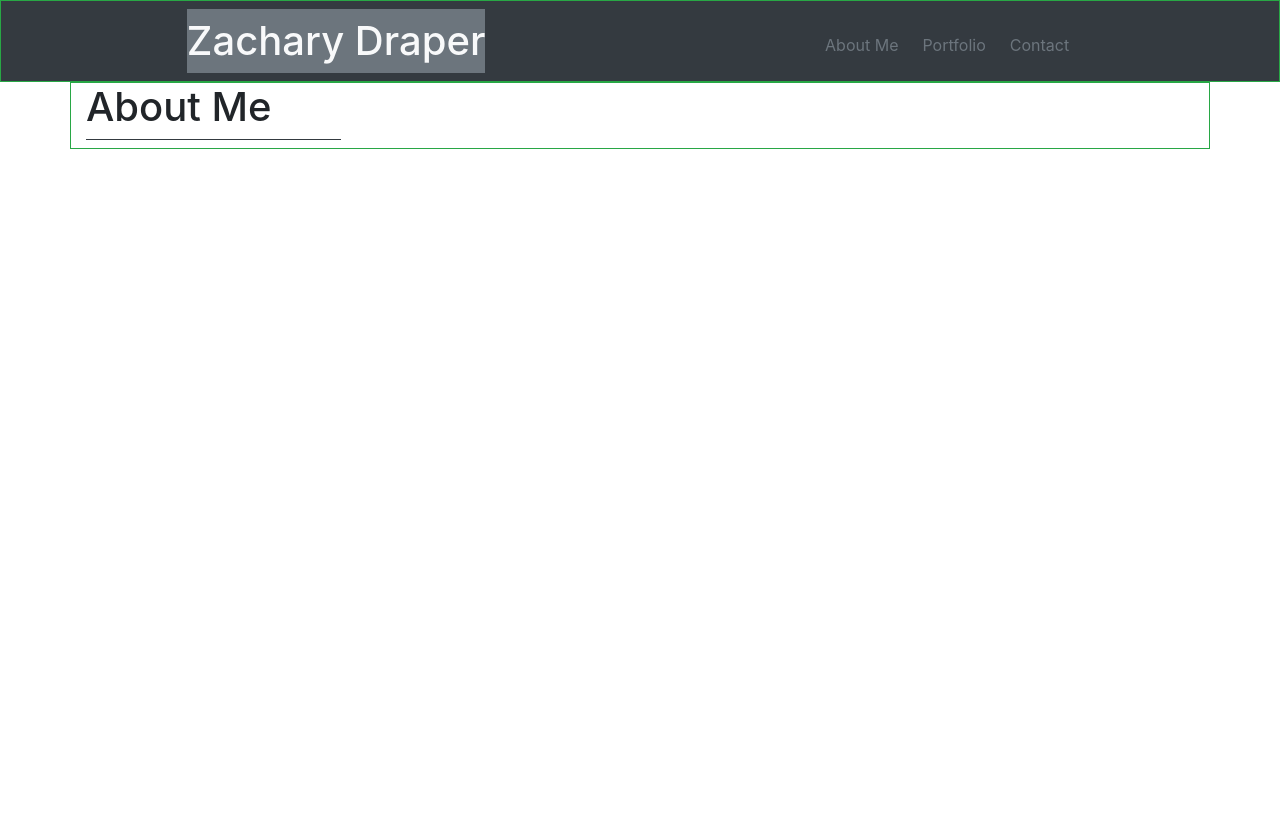
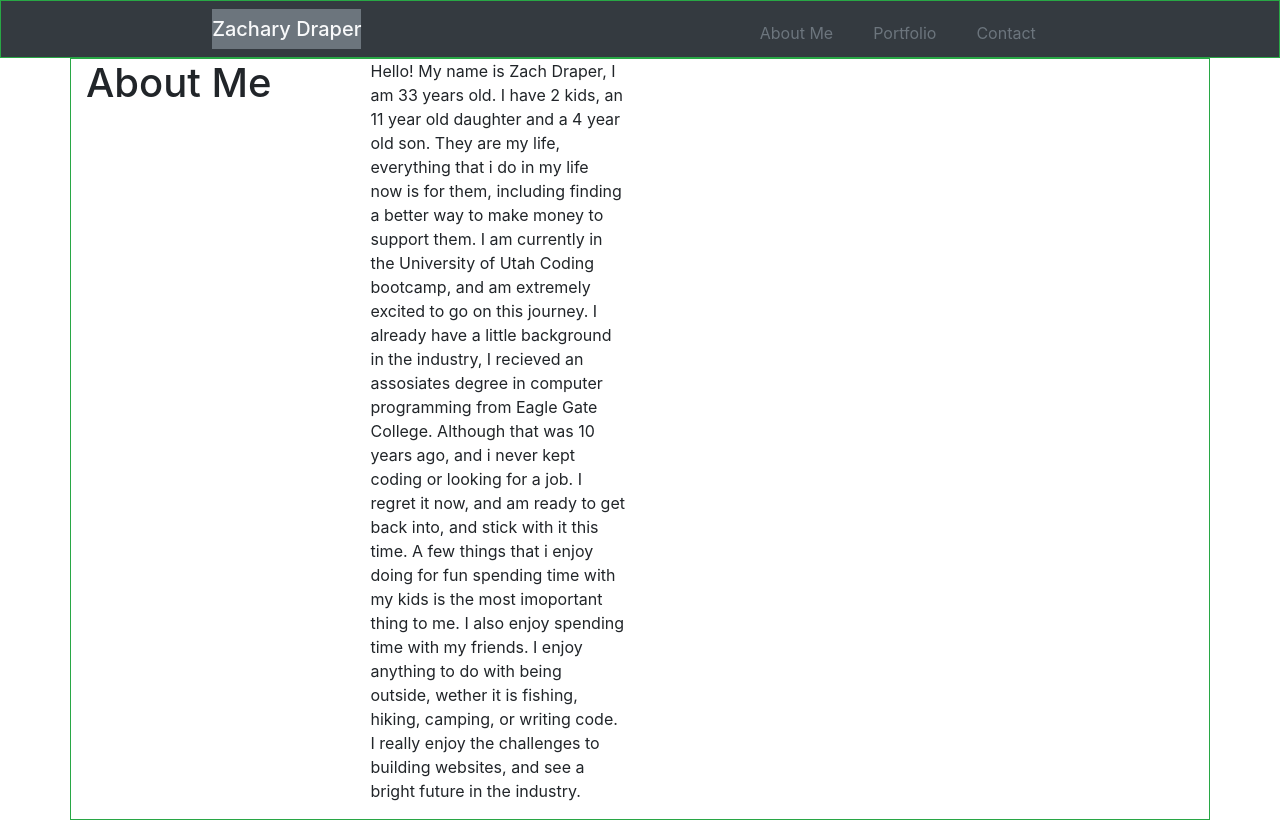
Before and after one commit to Ic3man85/Bootstrap-Portfolio, a plain HTML site: page index.html in a window 1280 px wide. Drawn offline with nearby package versions, Linux system fonts and the light colour scheme.

Commit message:
working on about me

```diff
--- a/index.html
+++ b/index.html
@@ -1,26 +1,45 @@
 <!DOCTYPE html>
 <html lang="en">
+
 <head>
     <meta charset="UTF-8">
     <meta name="viewport" content="width=device-width, initial-scale=1.0">
     <meta http-equiv="X-UA-Compatible" content="ie=edge">
     <title>Zachary Draper</title>
-    <link rel="stylesheet" href="https://stackpath.bootstrapcdn.com/bootstrap/4.3.1/css/bootstrap.min.css" integrity="sha384-ggOyR0iXCbMQv3Xipma34MD+dH/1fQ784/j6cY/iJTQUOhcWr7x9JvoRxT2MZw1T" crossorigin="anonymous">
+    <link rel="stylesheet" href="https://stackpath.bootstrapcdn.com/bootstrap/4.3.1/css/bootstrap.min.css"
+        integrity="sha384-ggOyR0iXCbMQv3Xipma34MD+dH/1fQ784/j6cY/iJTQUOhcWr7x9JvoRxT2MZw1T" crossorigin="anonymous">
 </head>
+
 <body>
 
     <nav class="navbar navbar-expand-sm nav-dark bg-dark border border-success mx-auto pb-0">
-        <h1 class="navbar-text text-light bg-secondary text-center mx-auto">Zachary Draper</h1>
-        <ul class="navbar-nav nav flex-row mx-auto">
-            <li class="nav-item mr-4"><a href="index.html" class= "text-secondary">About Me</a></li>
-            <li class="nav-item mr-4"><a href="portfolio.html" class= "text-secondary">Portfolio</a></li>
-            <li class="nav-item mr-4"><a href="contact.html" class= "text-secondary">Contact</a></li>
+        <h1 class="navbar-brand text-light bg-secondary text-center mx-auto">Zachary Draper</h1>
+        <ul class="navbar-nav flex-row mx-auto">
+            <li class="nav-item mr-4"><a href="index.html" class="nav-link text-secondary">About Me</a></li>
+            <li class="nav-item mr-4"><a href="portfolio.html" class="nav-link text-secondary">Portfolio</a></li>
+            <li class="nav-item mr-4"><a href="contact.html" class="nav-link text-secondary">Contact</a></li>
         </ul>
     </nav>
     <div class="container flex-row border border-success mx-auto">
         <div class="row">
             <div class="col-lg-3 col-md-3 col-sm-6 col-xs-12">
-                <h1 class="border-bottom border-dark pb-2">About Me</h1>
+                <h1 class="header-text pb-2">About Me</h1>
+            </div>
+            <div class="col-lg-3 col-md-3 col-sm-6 col-xs-12">
+                <p>Hello! My name is Zach Draper, I am 33 years old. I have 2 kids, an 11 year old daughter and a 4 year
+                    old son. They are my life, everything that i do in my life now is for them, including finding a better way to make money
+                    to support them.
+
+                    I am currently in the University of Utah Coding bootcamp, and am extremely excited to go on this
+                    journey. I already have a little background in the industry, I recieved an assosiates degree in
+                    computer programming from Eagle Gate College. Although that was 10 years ago, and i never kept coding or looking for a job. I
+                    regret it now, and am ready to get back into, and stick with it this time.
+
+                    A few things that i enjoy doing for fun spending time with my kids is the most imoportant thing to
+                    me. I also enjoy spending time with my friends. I enjoy anything to do with being outside, wether it is fishing, hiking,
+                    camping, or writing code. I really enjoy the challenges to building websites, and see a bright future in the
+                    industry.
+                </p>
             </div>
         </div>
     </div>
@@ -28,4 +47,5 @@
 
 
 </body>
+
 </html>
```
